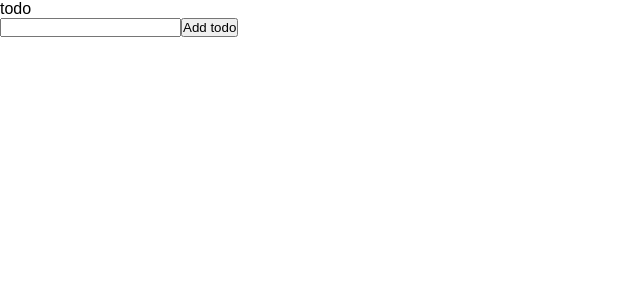
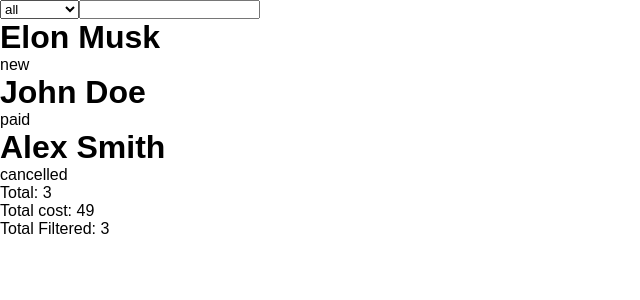
Before and after one commit to YehorHeiko/max-shop, a React (Vite) app: page / in a window 1280 px wide. Shown: the top 300 px of the page, without its empty margins (0-640 px from the left). Built offline with nearby package versions, Linux system fonts and the light colour scheme.

Commit message:
refactor: replace todo app with orders management and statistics

```diff
--- a/src/App.tsx
+++ b/src/App.tsx
@@ -1,38 +1,77 @@
-import { useRef, useState } from "react";
+import { useMemo, useState } from "react";
 
-function App() {
-  const [todo, setTodo] = useState<string[]>([]);
-  const [text, setText] = useState("");
+interface Order {
+  id: number;
+  customerName: string;
+  status: "new" | "paid" | "cancelled";
+  money: number;
+}
 
+const orders: Order[] = [
+  { id: 1, customerName: "Elon Musk", status: "new", money: 2 },
+  { id: 2, customerName: "John Doe", status: "paid", money: 3 },
+  { id: 3, customerName: "Alex Smith", status: "cancelled", money: 44 },
+];
 
+function OrdersWithStats() {
+  const [searchValue, setSearchValue] = useState("");
+  const [filterType, setFilterType] = useState<
+    "new" | "paid" | "cancelled" | "all"
+  >("all");
 
-  const ref = useRef(null);
+  const search = searchValue.toLowerCase();
 
-  function AddTodo(text: string) {
-    setTodo([...todo, text]);
-  }
+  const { filterClient, stats } = useMemo(() => {
+    const filteredDate = orders.filter((e) => {
+      const filterBySearch = e.customerName.includes(search);
+      const filterByType = e.status === filterType || filterType === "all";
+      return filterBySearch && filterByType;
+    });
 
-  function removeTodo(index: number) {
-    setTodo(todo.filter((_, i) => i !== index));
-  }
+    return {
+      filterClient: filteredDate,
+      stats: {
+        sum: orders.reduce((total, e) => total + e.money, 0),
+        total: orders.length,
+        totalFiltered: filteredDate.length,
+      },
+    };
+  }, [filterType, search]);
+
   return (
     <>
-      <div>todo</div>
+      <select
+        name="select"
+        value={filterType}
+        onChange={(e) => {
+          setFilterType(e.target.value as "new" | "paid" | "cancelled" | "all");
+        }}
+      >
+        <option value="all">all</option>
+        <option value="new">new</option>
+        <option value="paid">paid</option>
+        <option value="cancelled">cancelled</option>
+      </select>
       <input
         type="text"
-        ref={ref}
-        value={text}
-        onChange={(e) => setText(e.target.value)}
+        value={searchValue}
+        onChange={(e) => {
+          setSearchValue(e.target.value);
+        }}
       />
-      <button onClick={() => AddTodo(text)}>Add todo</button>
-      {todo?.map((e, index) => (
-        <div key={index}>
-          <p>{e}</p>
-          <button onClick={() => removeTodo(index)}>x</button>
+      {filterClient.map((order) => (
+        <div key={order.id}>
+          <h1>{order.customerName}</h1>
+          <p>{order.status}</p>
         </div>
       ))}
+      <div className="stats">
+        <div>Total: {stats.total}</div>
+        <div>Total cost: {stats.sum}</div>
+        <div>Total Filtered: {stats.totalFiltered}</div>
+      </div>
     </>
   );
 }
 
-export default App;
+export default OrdersWithStats;
```
